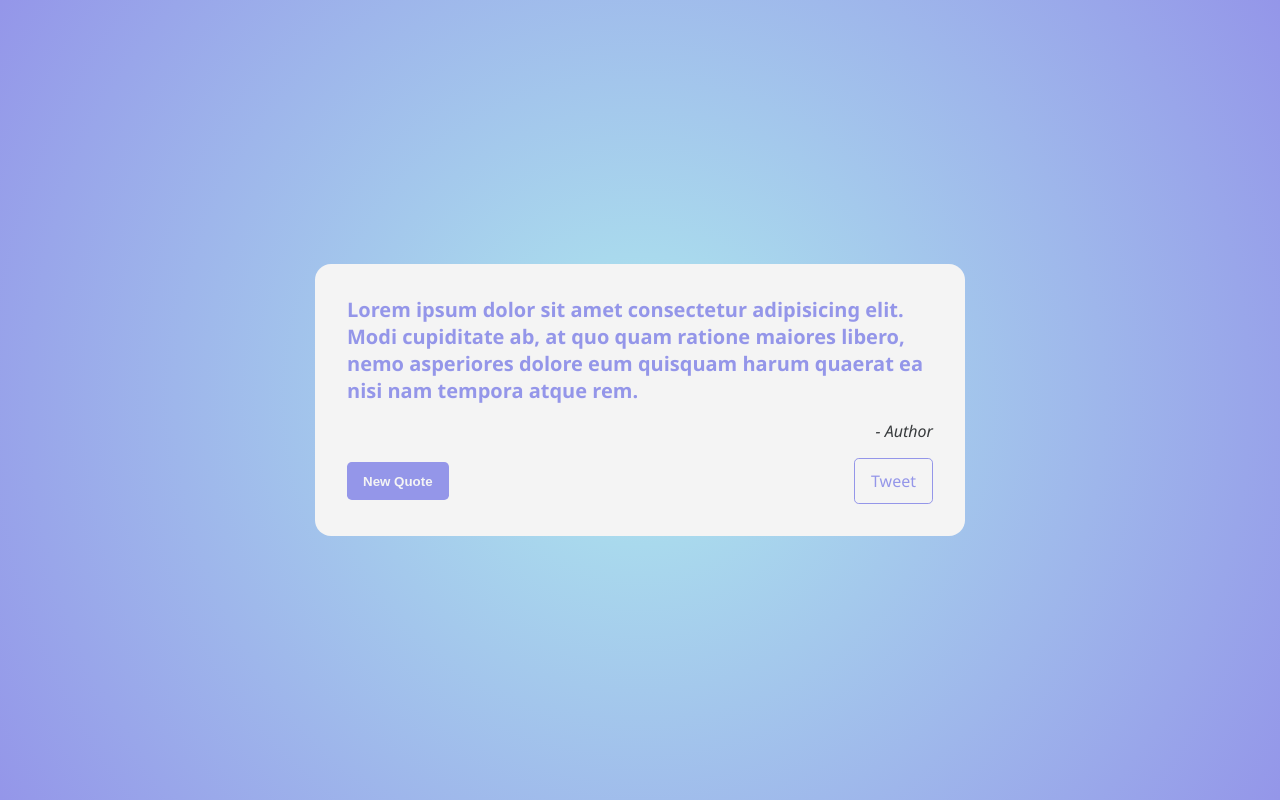
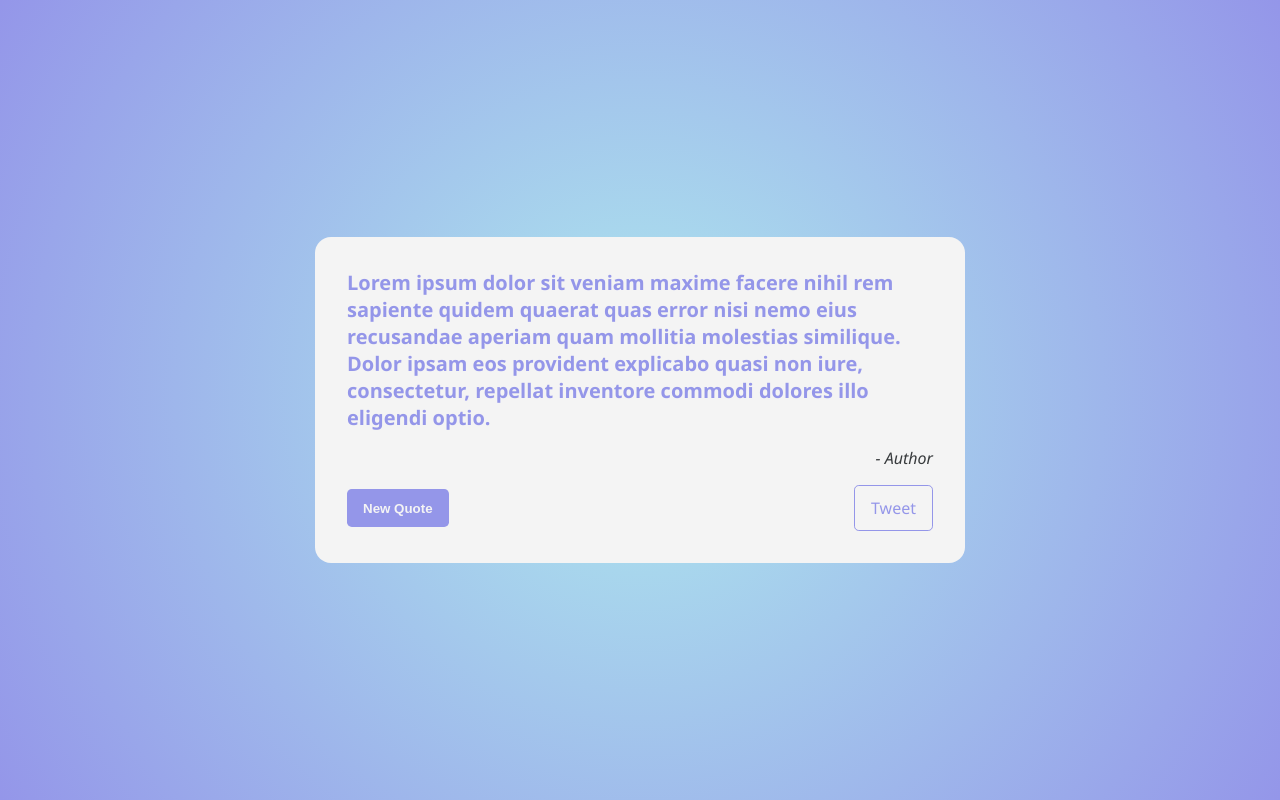
Before and after one commit to spfave/fcc-certificate-projects, a React (Vite) app in the folder front-end/quote-machine/: page / in a window 1280 px wide. Built offline with nearby package versions, Linux system fonts and the light colour scheme.

Commit message:
Extract quote data to variable

```diff
--- a/front-end/quote-machine/src/components/quote-card.tsx
+++ b/front-end/quote-machine/src/components/quote-card.tsx
@@ -1,15 +1,17 @@
 import './quote-card.css';
 
 export default function QuoteCard() {
+	const quote = {
+		text: 'Lorem ipsum dolor sit veniam maxime facere nihil rem sapiente quidem quaerat quas error nisi nemo eius recusandae aperiam quam mollitia molestias similique. Dolor ipsam eos provident explicabo quasi non iure, consectetur, repellat inventore commodi dolores illo eligendi optio.',
+		author: 'Author',
+		tweet: `"quoted text" \n - Author`,
+	};
+
 	return (
 		<div id="quote-box">
 			<div className="quote">
-				<blockquote id="text">
-					Lorem ipsum dolor sit amet consectetur adipisicing elit. Modi cupiditate ab, at
-					quo quam ratione maiores libero, nemo asperiores dolore eum quisquam harum
-					quaerat ea nisi nam tempora atque rem.
-				</blockquote>
-				<cite id="author"> - Author</cite>
+				<blockquote id="text">{quote.text}</blockquote>
+				<cite id="author"> - {quote.author}</cite>
 			</div>
 
 			<div className="buttons">
@@ -19,7 +21,7 @@ export default function QuoteCard() {
 				<a
 					id="tweet-quote"
 					className="btn"
-					// href=""
+					href={`https://twitter.com/intent/tweet?text=${encodeURI(quote.tweet)}`}
 					target="_blank"
 					rel="noreferrer"
 				>
```
